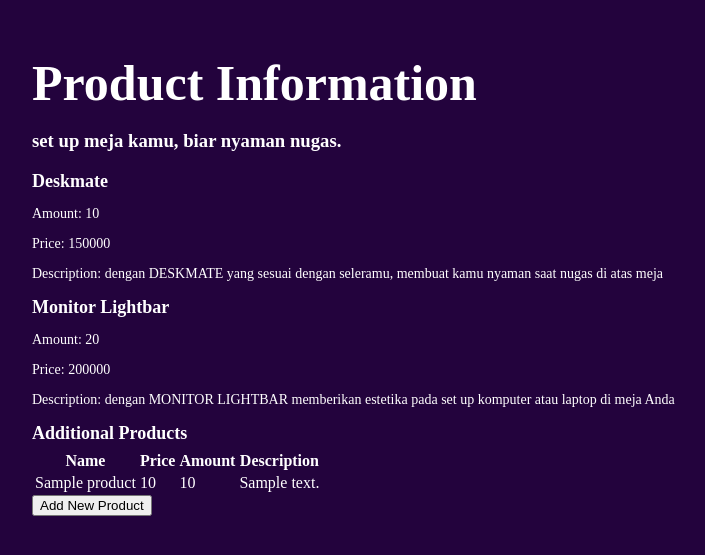
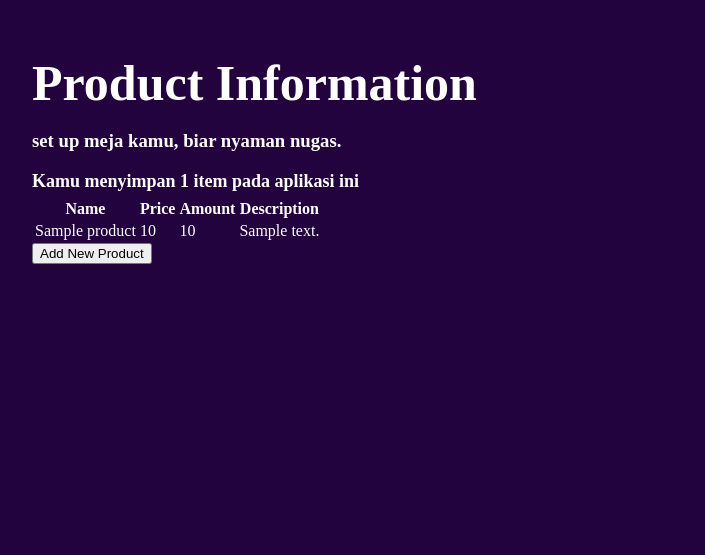
Before and after one commit to shabhias/setupin, a Django app: page / in a window 1280 px wide. Shown: the top 555 px of the page, without its empty margins (208-913 px from the left). Run offline with Django 4.2, Linux system fonts and the light colour scheme; tables that the repository leaves empty hold one stand-in row (values such as "Sample post").

Commit message:
menambahkan pesan kamu menyimpan X item pada aplikasi ini

```diff
--- a/main/templates/main.html
+++ b/main/templates/main.html
@@ -47,17 +47,7 @@
         <h1>Product Information</h1>
         <h3>set up meja kamu, biar nyaman nugas.</h3>
 
-        <h2>{{ product_deskmate.name }}</h2>
-        <p>Amount: {{ product_deskmate.amount }}</p>
-        <p>Price: {{ product_deskmate.price }}</p>
-        <p>Description: {{ product_deskmate.description }}</p>
-
-        <h2>{{ product_lightbar.name }}</h2>
-        <p>Amount: {{ product_lightbar.amount }}</p>
-        <p>Price: {{ product_lightbar.price }}</p>
-        <p>Description: {{ product_lightbar.description }}</p>
-
-        <h2>Additional Products</h2>
+        <h2> Kamu menyimpan {{jumlah}} item pada aplikasi ini</h2>
 
         <table>
             <tr>
--- a/main/views.py
+++ b/main/views.py
@@ -10,6 +10,7 @@ from django.core import serializers
 # Create your views here.
 def show_main(request):
     products = Product.objects.all()
+    jumlah = Product.objects.count()
 
     product_deskmate = Product(
         name = 'Deskmate',
@@ -33,7 +34,8 @@ def show_main(request):
         'amount1': '13',
         'product2': 'Miniatur Figure',
         'amount2': '10',
-        'products': products
+        'products': products,
+        'jumlah' : jumlah
     }
 
     return render(request, "main.html", context)
```
